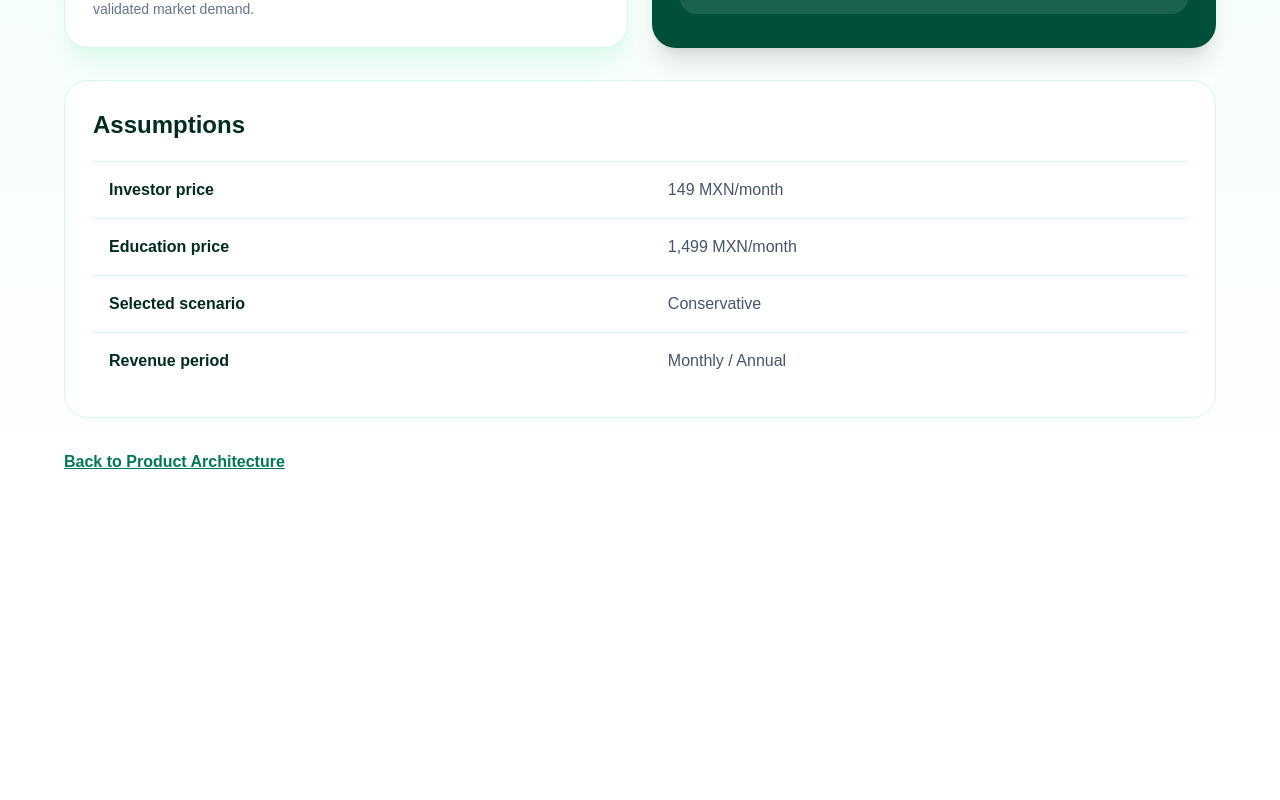
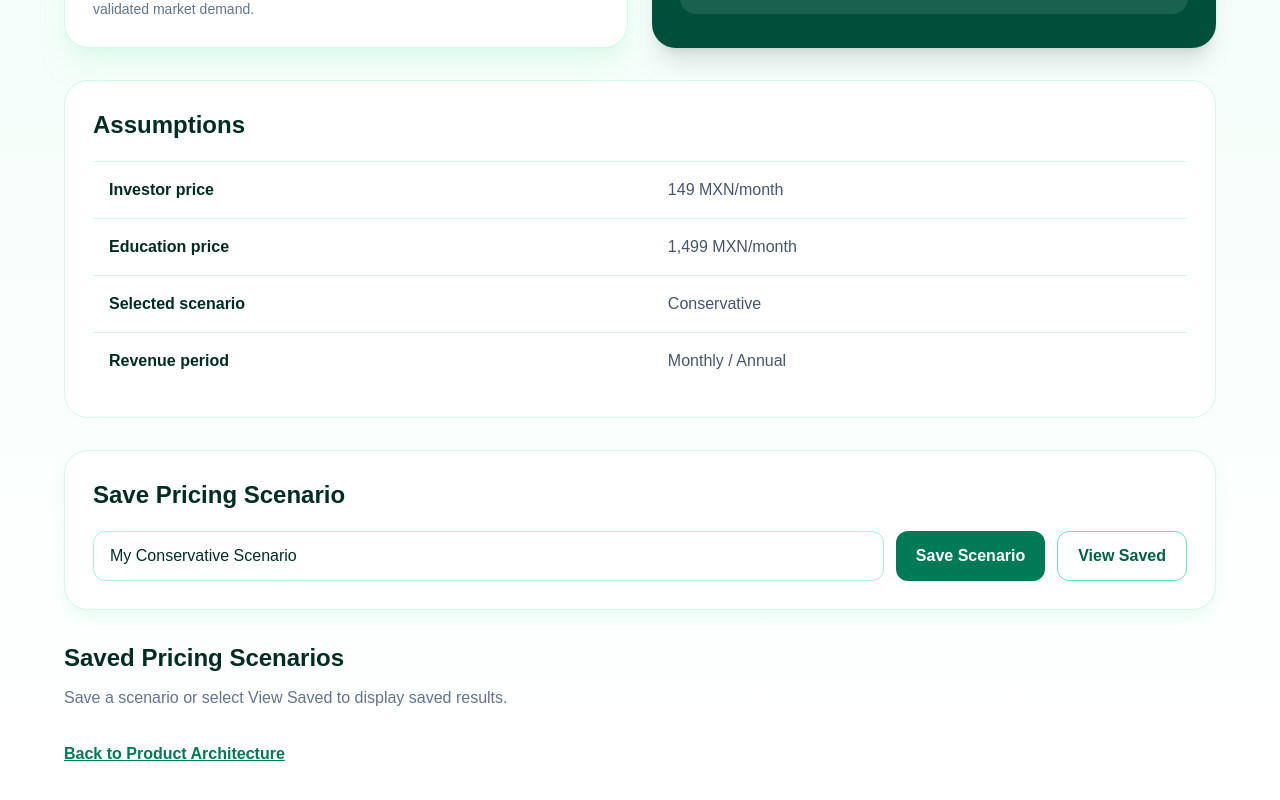
Before and after one commit to sofiacoria-afk/GreenInvest, a Next.js app: page /pricing in a window 1280 px wide. Shown: the part 632-1432 px from the top of the page. Before the commit the page ends 1154 px from the top, so only its background shows below. Built offline with nearby package versions, Linux system fonts and the light colour scheme.

Commit message:
Connect pricing scenarios to Supabase

```diff
--- a/src/app/pricing/page.tsx
+++ b/src/app/pricing/page.tsx
@@ -2,6 +2,9 @@
 
 import Link from "next/link";
 import { useMemo, useState } from "react";
+import { getSupabase } from "@/lib/supabase";
+
+type SavedScenario = { id: string; scenario_name: string; scenario_type: string; investor_customers: number; education_customers: number; investor_price: number; education_price: number; monthly_revenue: number; annual_revenue: number; created_at: string; };
 
 type ScenarioType = "Conservative" | "Growth";
 
@@ -16,6 +19,9 @@ export default function PricingPage() {
   const [educationCustomers, setEducationCustomers] = useState(5);
   const [investorPrice, setInvestorPrice] = useState(149);
   const [educationPrice, setEducationPrice] = useState(1499);
+  const [scenarioName, setScenarioName] = useState("My Conservative Scenario");
+  const [savedScenarios, setSavedScenarios] = useState<SavedScenario[]>([]);
+  const [saveMessage, setSaveMessage] = useState("");
 
   function selectScenario(next: ScenarioType) {
     setScenario(next);
@@ -28,6 +34,24 @@ export default function PricingPage() {
     [investorCustomers, investorPrice, educationCustomers, educationPrice]
   );
   const annualRevenue = monthlyRevenue * 12;
+
+  async function loadSavedScenarios() {
+    const supabase = getSupabase();
+    if (!supabase) { setSaveMessage("Supabase is not configured."); return; }
+    const { data, error } = await supabase.from("pricing_scenarios").select("*").order("created_at", { ascending: false }).limit(10);
+    if (error) { setSaveMessage("Could not load saved scenarios."); return; }
+    setSavedScenarios((data ?? []) as SavedScenario[]);
+  }
+
+  async function saveScenario() {
+    const supabase = getSupabase();
+    if (!supabase) { setSaveMessage("Supabase is not configured."); return; }
+    setSaveMessage("Saving...");
+    const { error } = await supabase.from("pricing_scenarios").insert({ scenario_name: scenarioName.trim() || `${scenario} Scenario`, scenario_type: scenario, free_customers: 0, investor_customers: investorCustomers, education_customers: educationCustomers, free_price: 0, investor_price: investorPrice, education_price: educationPrice, monthly_revenue: monthlyRevenue, annual_revenue: annualRevenue });
+    if (error) { setSaveMessage("Could not save the scenario."); return; }
+    setSaveMessage("Scenario saved successfully.");
+    await loadSavedScenarios();
+  }
 
   return (
     <main className="min-h-screen bg-gradient-to-b from-emerald-50 to-white px-5 py-12 text-emerald-950">
@@ -73,6 +97,16 @@ export default function PricingPage() {
           </tbody></table></div>
         </section>
 
+        <section className="mt-8 rounded-3xl border border-emerald-100 bg-white p-7 shadow-lg shadow-emerald-100/40">
+          <h2 className="text-2xl font-bold">Save Pricing Scenario</h2>
+          <div className="mt-5 flex flex-col gap-3 sm:flex-row">
+            <input value={scenarioName} onChange={(event) => setScenarioName(event.target.value)} placeholder="Scenario name" className="flex-1 rounded-xl border border-emerald-200 px-4 py-3 outline-none focus:border-emerald-500" />
+            <button onClick={saveScenario} className="rounded-xl bg-emerald-700 px-5 py-3 font-semibold text-white hover:bg-emerald-800">Save Scenario</button>
+            <button onClick={loadSavedScenarios} className="rounded-xl border border-emerald-300 px-5 py-3 font-semibold text-emerald-800 hover:bg-emerald-50">View Saved</button>
+          </div>
+          {saveMessage && <p className="mt-3 text-sm text-slate-600">{saveMessage}</p>}
+        </section>
+        <section className="mt-8"><h2 className="text-2xl font-bold">Saved Pricing Scenarios</h2>{savedScenarios.length === 0 ? <p className="mt-3 text-slate-500">Save a scenario or select View Saved to display saved results.</p> : <div className="mt-5 grid gap-4 md:grid-cols-2">{savedScenarios.map((item) => <article key={item.id} className="rounded-2xl border border-emerald-100 bg-white p-5"><div className="flex items-start justify-between gap-4"><div><h3 className="font-bold">{item.scenario_name}</h3><p className="mt-1 text-sm text-emerald-700">{item.scenario_type}</p></div><p className="text-sm text-slate-500">{new Date(item.created_at).toLocaleDateString()}</p></div><p className="mt-4 text-sm text-slate-600">{item.investor_customers} Investor · {item.education_customers} Education</p><p className="mt-2 font-semibold">{Number(item.monthly_revenue).toLocaleString("en-US")} MXN/month</p><p className="text-sm text-slate-600">{Number(item.annual_revenue).toLocaleString("en-US")} MXN/year</p></article>)}</div>}</section>
         <div className="mt-8"><Link href="/product" className="font-semibold text-emerald-700 underline">Back to Product Architecture</Link></div>
       </section>
     </main>
```
